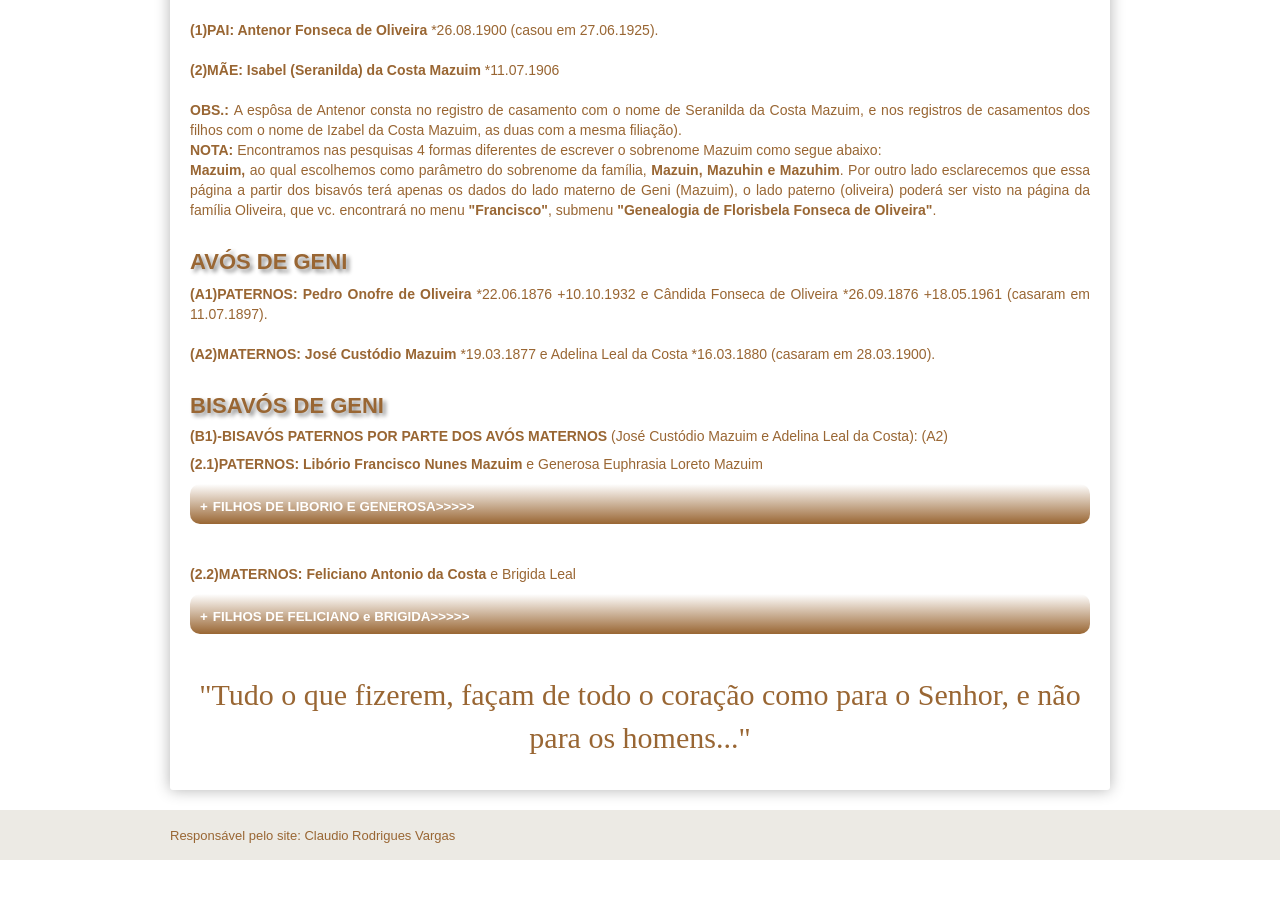
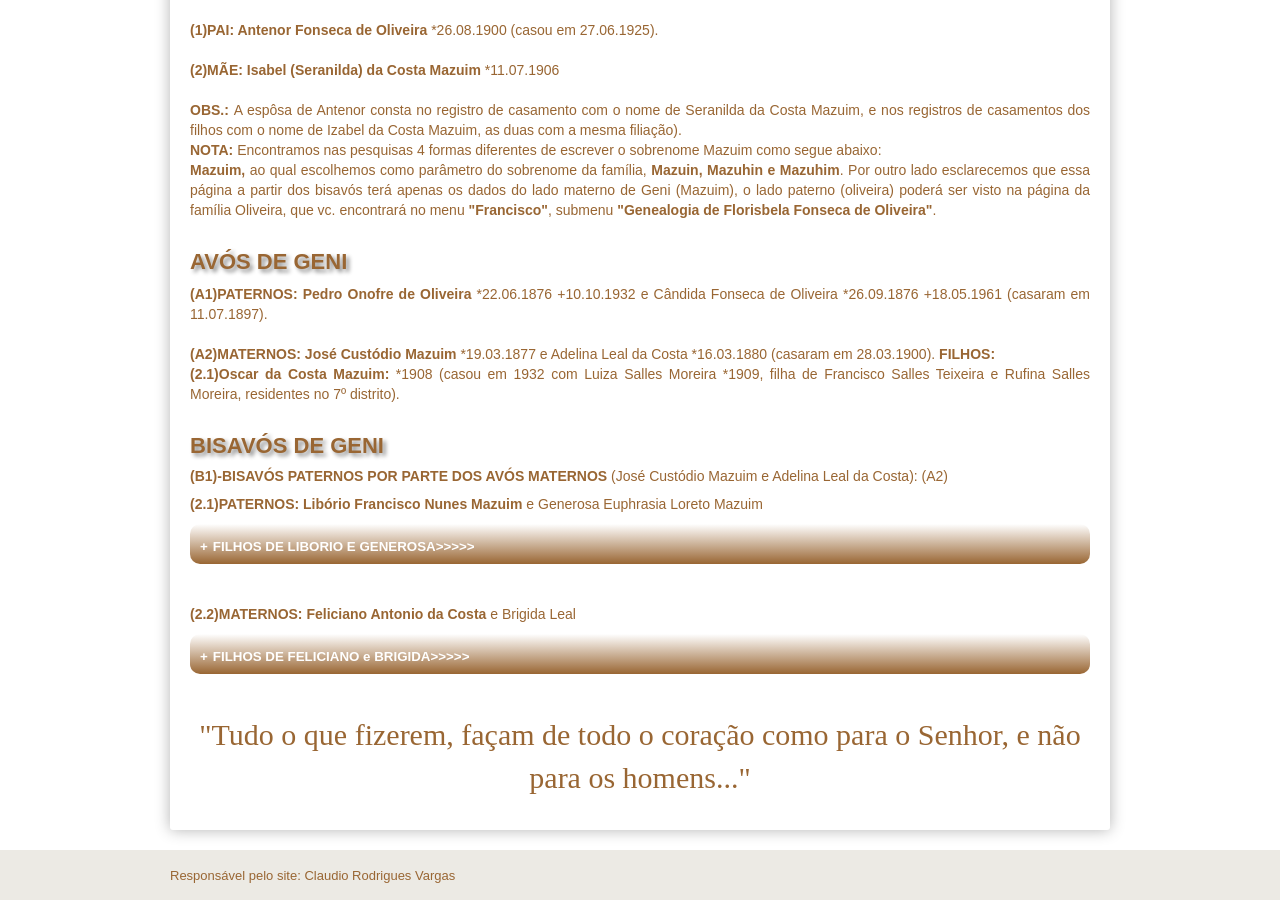
Before and after one commit to claudiovargas1955/claudiovargas1955.github.io, a Jekyll site: the page built from _pages/familia-mazuim.html, in a window 1280 px wide and 900 px high, scrolled down 604 px. Built offline with Jekyll 4.4.1, drawn with Linux system fonts in a browser that asks for light colours; some web fonts are replaced; before the commit the page ends 1464 px from its top, so only the background shows below that.

Commit message:
Update familia-mazuim.html

```diff
--- a/_pages/familia-mazuim.html
+++ b/_pages/familia-mazuim.html
@@ -119,8 +119,9 @@ família Oliveira, que vc. encontrará no menu <b>"Francisco"</b>, submenu <b>"G
 <p><b>(A1)PATERNOS: Pedro Onofre de Oliveira </b>*22.06.1876 +10.10.1932 e Cândida Fonseca de Oliveira *26.09.1876 +18.05.1961 (casaram em
 11.07.1897). <br><br>
 
-<b>(A2)MATERNOS: José Custódio Mazuim </b>*19.03.1877 e Adelina Leal da Costa *16.03.1880 (casaram em 28.03.1900). <br><br>
-
+<b>(A2)MATERNOS: José Custódio Mazuim </b>*19.03.1877 e Adelina Leal da Costa *16.03.1880 (casaram em 28.03.1900). <b>FILHOS: </b><br>
+  <b>(2.1)Oscar da Costa Mazuim: </b>*1908 (casou em 1932 com Luiza Salles Moreira *1909, filha de Francisco Salles Teixeira e Rufina
+  Salles Moreira, residentes no 7º distrito). <br><br>
 
 <h4>BISAVÓS DE GENI</h4>
 
```
